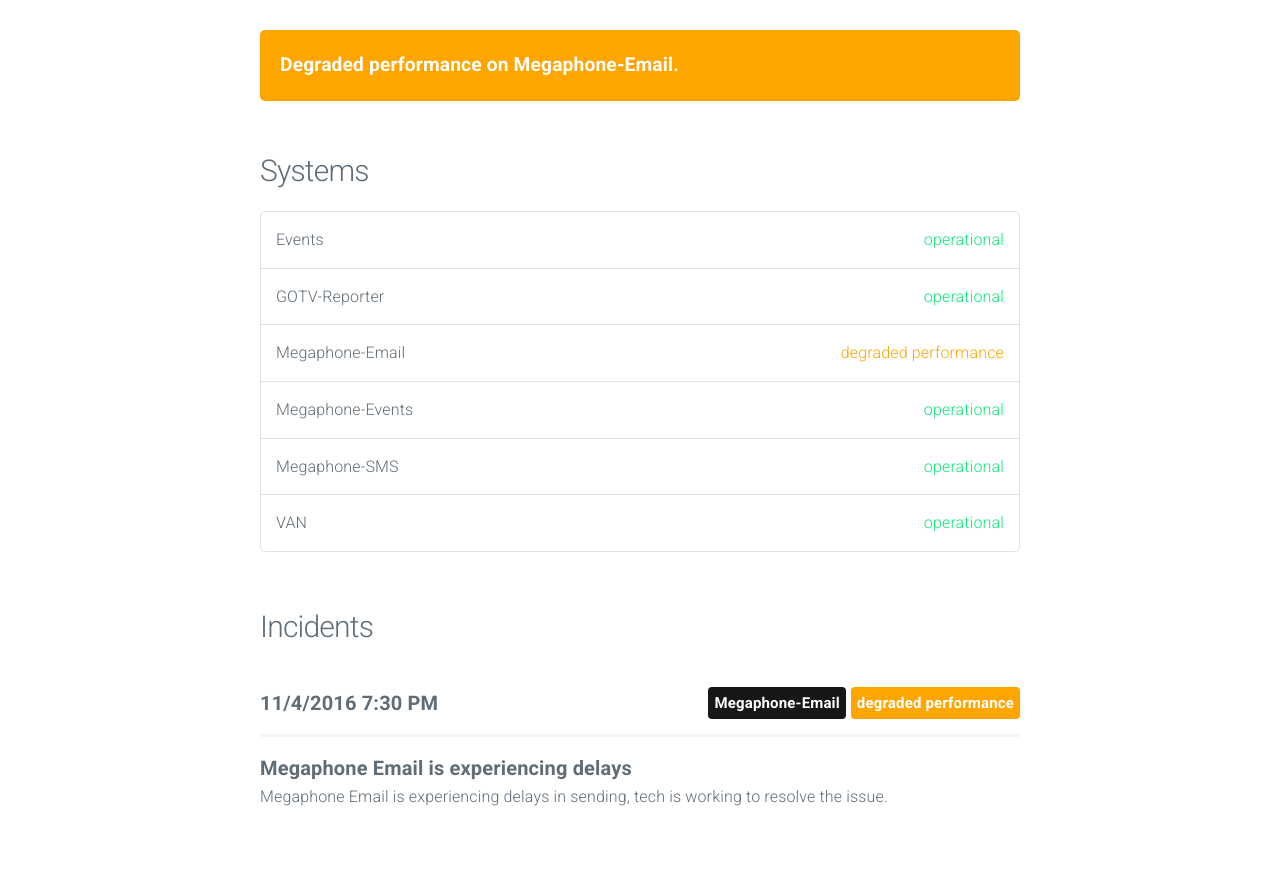
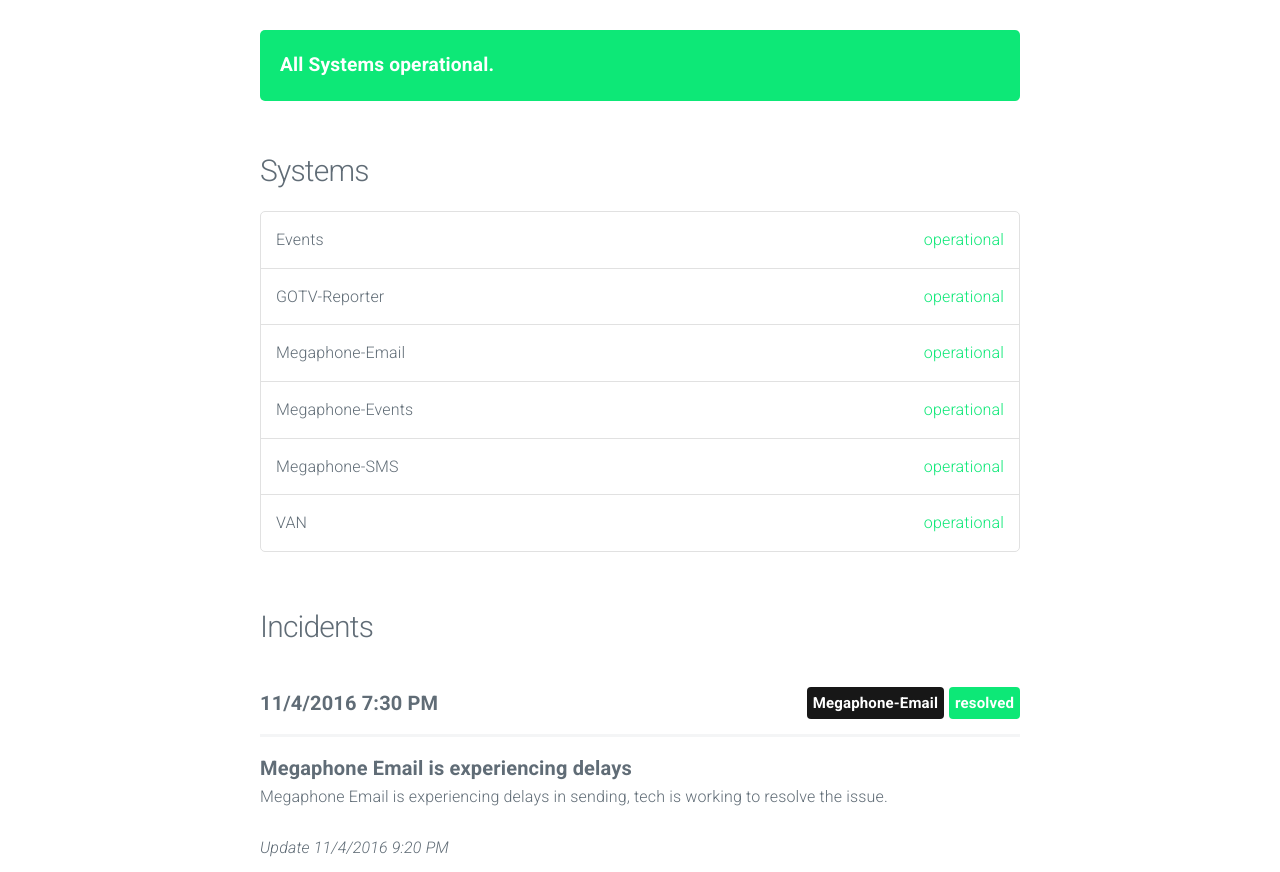
Before and after one commit to jhickey/victory-ncc, a plain HTML site: page index.html in a window 1280 px wide. Shown: the part 55-927 px from the top of the page. Drawn offline with nearby package versions, Linux system fonts and the light colour scheme; no server answers.

Commit message:
update index

```diff
--- a/index.html
+++ b/index.html
@@ -29,11 +29,9 @@
 
 			<section class="container" id="main">
 
-
-					<div class="panel degraded performance">
-						<span data-l10n-id="Degraded-performance">Degraded performance</span> <span data-l10n-id="on">on</span> Megaphone-Email.
+					<div class="panel operational" data-l10n-id="systems-operational">
+						All Systems operational.
 					</div>
-
 
 
 				<h4 data-l10n-id="systems">Systems</h4>
@@ -48,7 +46,7 @@
 					</li>
 
 					<li>
-						Megaphone-Email <span class="status degraded performance" data-l10n-id="degraded-performance">degraded performance</span>
+						Megaphone-Email <span class="status operational" data-l10n-id="operational">operational</span>
 					</li>
 
 					<li>
@@ -72,7 +70,7 @@
 						<span class="date moment">2016-11-04 19:30:55 UTC</span>
 
 
-							<span class="label degraded performance float-right" data-l10n-id="degraded-performance">degraded performance</span>
+							<span class="label operational float-right" data-l10n-id="resolved">resolved</span>
 
 
 							<span class="label system float-right">Megaphone-Email</span>
@@ -81,6 +79,10 @@
 
 						<span class="title">Megaphone Email is experiencing delays</span>
 						<p>Megaphone Email is experiencing delays in sending, tech is working to resolve the issue. </p>
+
+
+							<p><em>Update <span class="moment">2016-11-04 21:20:14 UTC</span></em></p>
+							<p>Issue has been resolved</p>
 
 
 					</div>
```
